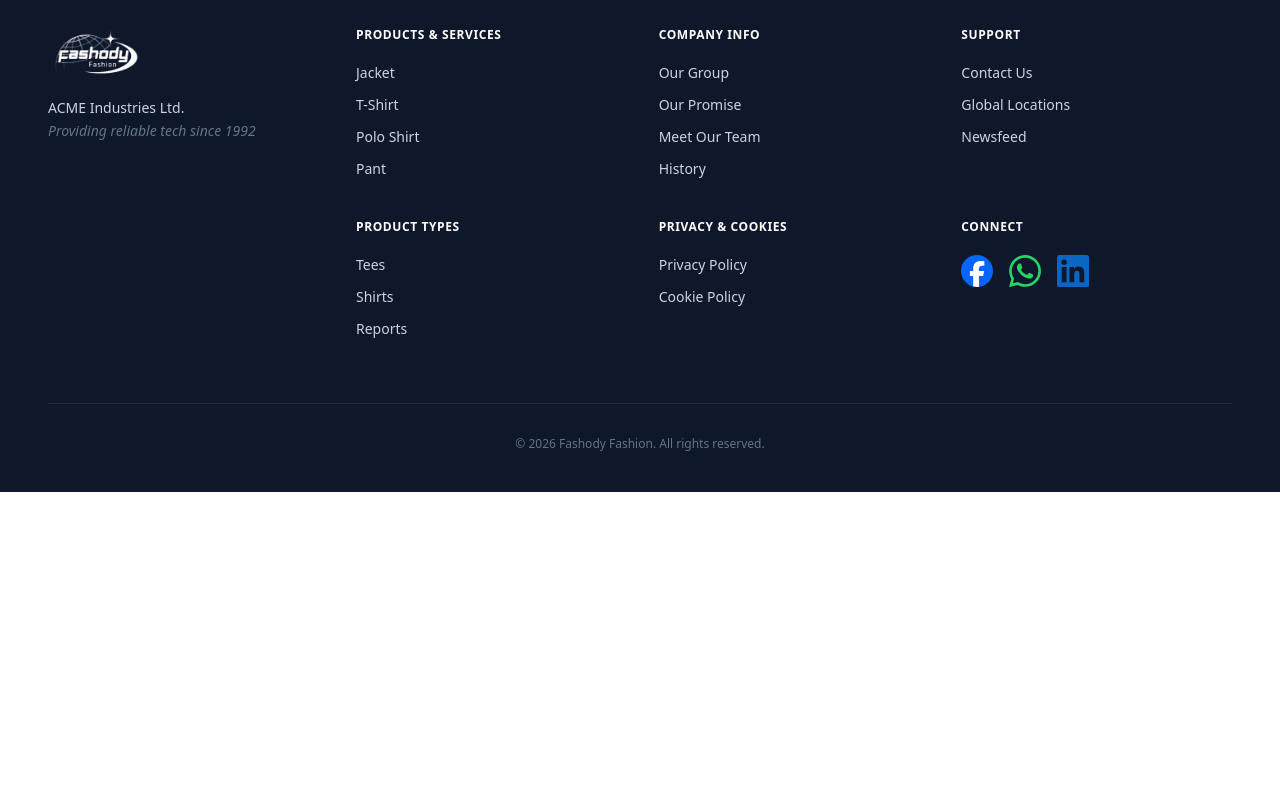
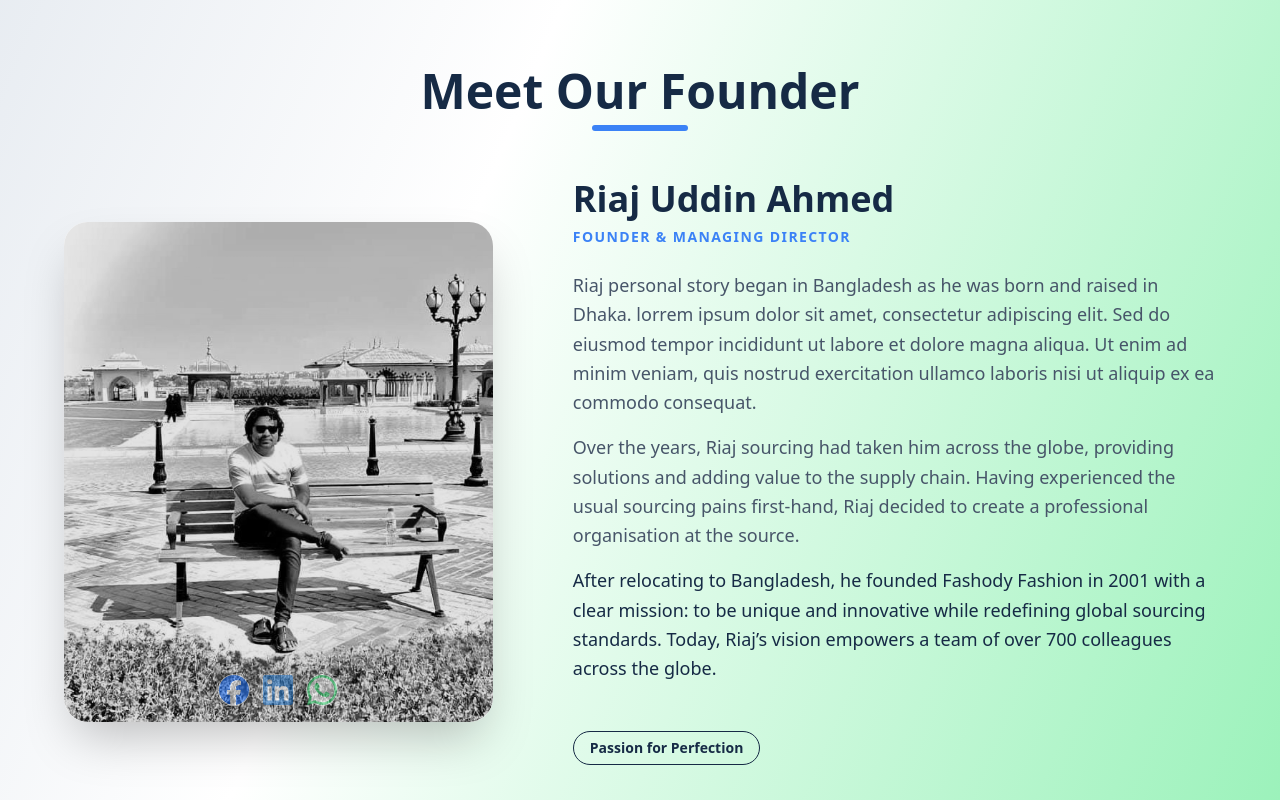
Before and after one commit to Raihan1018/fashody-fashion, a React (Vite) app: page /our-groups in a window 1280 px wide. Shown: the part 1720-2520 px from the top of the page. Before the commit the page ends 2228 px from the top, so only its background shows below. Built offline with nearby package versions, Linux system fonts and the light colour scheme.

Commit message:
added founder

```diff
--- /dev/null
+++ b/src/pages/OurGroups/Founder.jsx
@@ -0,0 +1,127 @@
+import React from "react";
+import { motion } from "framer-motion";
+import { FaQuoteLeft, FaLinkedin } from "react-icons/fa";
+import FounderImg from "../../assets/founder.jpeg";
+import { Facebook } from "../../Icons/Facebook";
+import { LinkedIn } from "../../Icons/Linkedln";
+import { WhatsApp } from "../../Icons/WhatsApp";
+
+const Founder = () => {
+  return (
+    <section className=" py-20 px-6 overflow-hidden">
+      <div className="max-w-6xl mx-auto">
+        {/* Section Heading */}
+        <motion.div
+          initial={{ opacity: 0, y: -20 }}
+          whileInView={{ opacity: 1, y: 0 }}
+          viewport={{ once: true }}
+          className="text-center mb-16"
+        >
+          <h2 className="text-4xl md:text-5xl font-black text-[#162A45] relative inline-block">
+            Meet Our Founder
+            <span className="absolute -bottom-4 left-1/2 -translate-x-1/2 w-24 h-1.5 bg-blue-500 rounded-full"></span>
+          </h2>
+        </motion.div>
+
+        <div className="flex flex-col lg:flex-row items-center gap-12 lg:gap-20">
+          {/* Left Side: Image with Decorative Elements */}
+          <motion.div
+            initial={{ opacity: 0, x: -50 }}
+            whileInView={{ opacity: 1, x: 0 }}
+            transition={{ duration: 0.8 }}
+            viewport={{ once: true }}
+            className="relative w-full lg:w-2/5"
+          >
+            {/* Decorative Background Box */}
+            <div className="absolute -top-4 -left-4 w-full h-full border-2 border-blue-200 rounded-3xl -z-10 hidden md:block"></div>
+
+            <div className="card bg-white shadow-2xl rounded-3xl overflow-hidden group">
+              <figure className="relative">
+                <img
+                  src={FounderImg}
+                  alt="Riaj"
+                  className="w-full h-auto object-cover grayscale group-hover:grayscale-0 transition-all duration-700"
+                />
+
+                {/* Social Icons Overlay - Appear on Hover */}
+                <div className="absolute inset-0 bg-black/20 opacity-50 group-hover:opacity-100 transition-opacity duration-500 flex items-end justify-center pb-8">
+                  <div className="flex gap-3 translate-y-4 group-hover:translate-y-0 transition-transform duration-500">
+                    {/* Facebook Button */}
+                    <button className="btn btn-circle btn-sm ">
+                      <Facebook size={18} />
+                    </button>
+
+                    {/* LinkedIn Button */}
+                    <button className="btn btn-circle btn-sm ">
+                      <LinkedIn size={18} />
+                    </button>
+
+                    {/* WhatsApp Button */}
+                    <button className="btn btn-circle btn-sm ">
+                      <WhatsApp size={18} />
+                    </button>
+                  </div>
+                </div>
+              </figure>
+            </div>
+          </motion.div>
+
+          {/* Right Side: Narrative Content */}
+          <motion.div
+            initial={{ opacity: 0, x: 50 }}
+            whileInView={{ opacity: 1, x: 0 }}
+            transition={{ duration: 0.8 }}
+            viewport={{ once: true }}
+            className="w-full lg:w-3/5 space-y-6"
+          >
+            <div className="space-y-2">
+              <h3 className="text-3xl md:text-4xl font-bold text-[#162A45]">
+                Riaj Uddin Ahmed
+              </h3>
+              <p className="text-blue-500 font-bold uppercase tracking-widest text-sm">
+                Founder & Managing Director
+              </p>
+            </div>
+
+            <div className="relative">
+              <FaQuoteLeft className="text-4xl text-blue-100 absolute -top-4 -left-6 -z-10" />
+              <div className="space-y-4 text-slate-600 leading-relaxed text-lg">
+                <p>
+                  Riaj personal story began in Bangladesh as he was born and
+                  raised in Dhaka. lorrem ipsum dolor sit amet, consectetur
+                  adipiscing elit. Sed do eiusmod tempor incididunt ut labore et
+                  dolore magna aliqua. Ut enim ad minim veniam, quis nostrud
+                  exercitation ullamco laboris nisi ut aliquip ex ea commodo
+                  consequat.
+                </p>
+
+                <p>
+                  Over the years, Riaj sourcing had taken him across the globe,
+                  providing solutions and adding value to the supply chain.
+                  Having experienced the usual sourcing pains first-hand, Riaj
+                  decided to create a professional organisation at the source.
+                </p>
+
+                <p className="font-medium text-[#162A45]">
+                  After relocating to Bangladesh, he founded Fashody Fashion in
+                  2001 with a clear mission: to be unique and innovative while
+                  redefining global sourcing standards. Today, Riaj’s vision
+                  empowers a team of over 700 colleagues across the globe.
+                </p>
+              </div>
+            </div>
+
+            {/* Signature / Values Badge */}
+            <div className="pt-6 flex items-center gap-4">
+              <div className="badge badge-outline border-[#162A45] text-[#162A45] p-4 font-bold">
+                Passion for Perfection
+              </div>
+            </div>
+          </motion.div>
+        </div>
+      </div>
+    </section>
+  );
+};
+
+export default Founder;
--- a/src/pages/OurGroups/OurGroups.jsx
+++ b/src/pages/OurGroups/OurGroups.jsx
@@ -1,12 +1,14 @@
 import React from 'react'
 import AboutFF from './AboutFF'
 import GlobalNetwork from './GlobalNetwork'
+import Founder from './Founder'
 
 const OurGroups = () => {
   return (
     <div>
       <AboutFF/>
       <GlobalNetwork/>
+      <Founder/>
     </div>
   )
 }
```
Also changed, not shown: src/assets/founder.jpeg (added).
